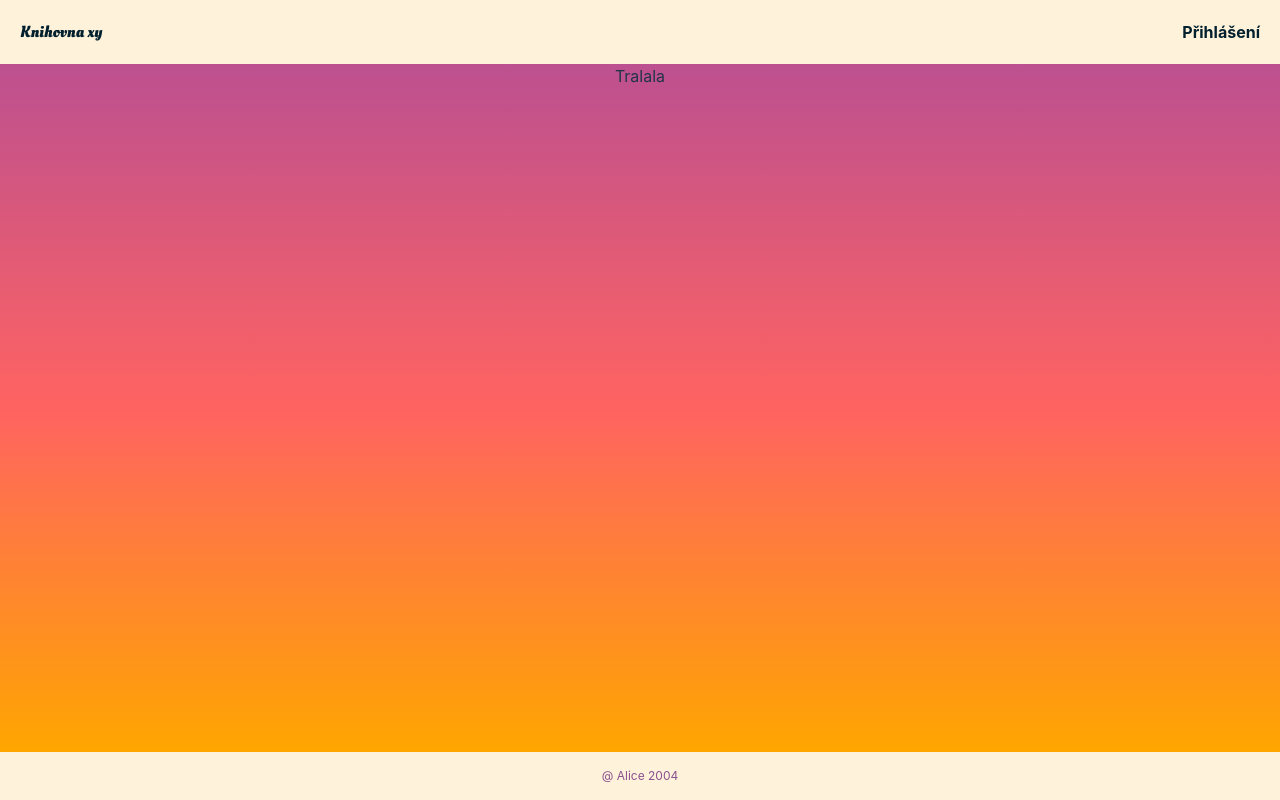
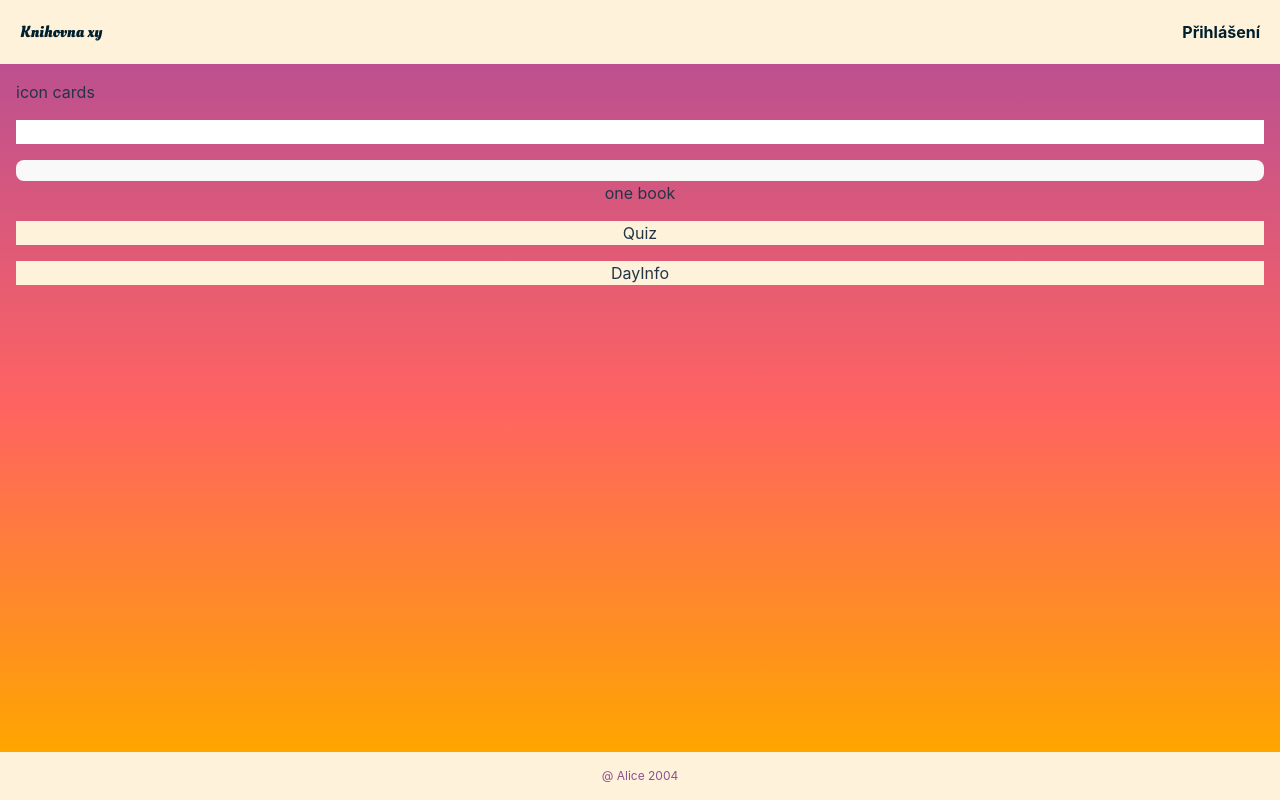
Before and after one commit to alice-ves/searching-for-books-in-the-library, a React (Vite) app in the folder library/: page / in a window 1280 px wide. Built offline with nearby package versions, Linux system fonts and the light colour scheme.

Commit message:
homepage components added

```diff
--- /dev/null
+++ b/library/src/components/BookFinder.jsx
@@ -0,0 +1,18 @@
+export const BookFinder = () => {
+  const BookCard = () => {
+    return <>one book</>;
+  };
+
+  return (
+    <div className="w-full">
+      <form className="flex flex-col itens center-center gap-4">
+        <div className="flex gap-4">icon cards</div>
+        <input></input>
+        <button></button>
+      </form>
+      <div>
+        <BookCard></BookCard>
+      </div>
+    </div>
+  );
+};
--- /dev/null
+++ b/library/src/components/DayInfo.jsx
@@ -0,0 +1,3 @@
+export const DayInfo = () => {
+  return <div className="w-full  bg-light-orange">DayInfo</div>;
+};
--- /dev/null
+++ b/library/src/components/Quiz.jsx
@@ -0,0 +1,3 @@
+export const Quiz = () => {
+  return <div className="w-full bg-light-orange ">Quiz</div>;
+};
--- a/library/src/pages/Homepage.jsx
+++ b/library/src/pages/Homepage.jsx
@@ -1,3 +1,13 @@
+import { BookFinder } from '../components/BookFinder';
+import { Quiz } from '../components/Quiz';
+import { DayInfo } from '../components/DayInfo';
+
 export const HomePage = () => {
-  return <p>Tralala</p>;
+  return (
+    <div className="flex flex-col w-full gap-4 p-4">
+      <BookFinder></BookFinder>
+      <Quiz></Quiz>
+      <DayInfo></DayInfo>
+    </div>
+  );
 };
```
